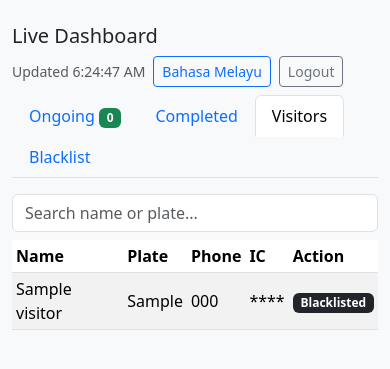
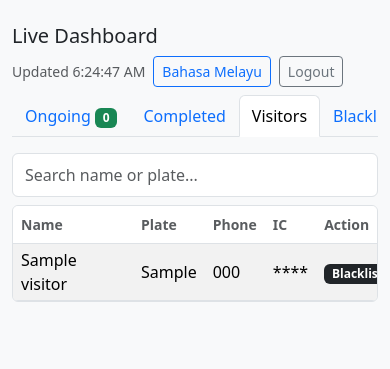
Before and after one commit to rayyanabdrhmn/securepass, a Django app: page /dashboard/ in a window 390 px wide, after a click on "Visitors". Shown: the part 119-488 px from the top of the page. Run offline with Django 5.2, Linux system fonts and the light colour scheme; a user stored in the database is signed in; tables that the repository leaves empty hold one stand-in row (values such as "Sample post"); data that the repository does not hold is empty.

Commit message:
Polish dashboard page
Bigger countdown badges, stronger overstay alerts, tables scroll inside a box on phones, one-line tabs, 40px phone buttons; no behaviour change

```diff
--- a/visitors/templates/visitors/dashboard.html
+++ b/visitors/templates/visitors/dashboard.html
@@ -1,8 +1,60 @@
 {% extends "visitors/base.html" %}
 {% block pagewidth %}page-wide{% endblock %}
+{% block head %}
+<style>
+  /* Numbers that tick or get compared line up instead of jittering */
+  #updated, .visit-meta, .visit-badge, .dash-table td { font-variant-numeric: tabular-nums; }
+
+  /* Overstay alert: the loudest thing on the page */
+  .overstay-alert { border-color: var(--bs-danger); padding: .875rem 1rem; margin-bottom: .5rem; }
+  #alerts:not(:empty) { margin-bottom: 1rem; }
+  .overstay-alert > .fw-bold { flex: 1 1 18rem; overflow-wrap: anywhere; }
+
+  /* Tabs stay on one line; on a narrow phone they scroll sideways instead of wrapping */
+  .dash-tabs {
+    flex-wrap: nowrap; overflow-x: auto; overflow-y: hidden; scrollbar-width: none;
+    border-bottom: 0; box-shadow: inset 0 -1px 0 var(--bs-border-color);
+  }
+  .dash-tabs::-webkit-scrollbar { display: none; }
+  .dash-tabs .nav-link { white-space: nowrap; margin-bottom: 0; }
+  .dash-tabs .nav-link.active { border-bottom-color: var(--bs-body-bg); }
+
+  /* Visit card: plate and name, then the countdown as the card's biggest signal */
+  .visit-title { overflow-wrap: anywhere; }
+  .visit-meta { margin-top: .125rem; }
+  .visit-badge { font-size: 1rem; padding: .375rem .625rem; margin-top: .5rem; }
+  .visit-card.border-danger { outline: 1px solid var(--bs-danger); outline-offset: -2px; }
+
+  /* Tables: a white bordered box that scrolls inside the column on a phone */
+  .tab-pane:has(> .dash-table), #visitors-list:has(> .dash-table) {
+    overflow-x: auto; background: var(--bs-body-bg);
+    border: 1px solid var(--bs-border-color); border-radius: var(--bs-border-radius);
+  }
+  .dash-table { margin-bottom: 0; }
+  .dash-table th {
+    font-size: .875rem; font-weight: 600; color: var(--bs-secondary-color);
+    white-space: nowrap; padding-top: .5rem; padding-bottom: .5rem;
+  }
+  .dash-table th, .dash-table td { padding-left: .75rem; padding-right: .75rem; }
+  .dash-table td { white-space: nowrap; }
+  .dash-table td:first-child { white-space: normal; min-width: 9rem; font-weight: 500; }
+  #tab-blacklist .dash-table td:nth-child(3) { white-space: normal; min-width: 12rem; }
+  #search { min-height: 2.75rem; }
+
+  @media (max-width: 575.98px) {
+    .dash-tabs .nav-link { padding: .5rem .75rem; }
+    /* Thumb-sized buttons on a phone */
+    .visit-actions .btn, .overstay-alert .btn { min-height: 2.5rem; padding-left: .75rem; padding-right: .75rem; display: inline-flex; align-items: center; }
+    .visit-actions { margin-top: .25rem; }
+    /* Tighter cells so the next column peeks in and the table reads as scrollable */
+    .dash-table th, .dash-table td { padding-left: .5rem; padding-right: .5rem; }
+    .dash-table td:first-child { min-width: 7.5rem; }
+  }
+</style>
+{% endblock %}
 {% block content %}
 <div class="d-flex justify-content-between align-items-center flex-wrap gap-2 mb-2">
-  <h5 class="mb-0" data-i18n="title"></h5>
+  <h2 class="h5 mb-0" data-i18n="title"></h2>
   <div class="d-flex align-items-center gap-2">
     <span id="updated" class="small text-muted"></span>
     <button id="langBtn" class="btn btn-sm btn-outline-primary"></button>
@@ -15,7 +67,7 @@
 
 <div id="alerts"></div>
 
-<ul class="nav nav-tabs mb-3">
+<ul class="nav nav-tabs dash-tabs mb-3">
   <li class="nav-item">
     <button class="nav-link active" data-bs-toggle="tab" data-bs-target="#tab-ongoing">
       <span data-i18n="ongoing"></span> <span id="count-ongoing" class="badge bg-success">0</span>
@@ -161,7 +213,7 @@
   }
 
   function makeTable(headers, rows) {
-    const table = el("table", "table table-sm table-striped bg-white align-middle");
+    const table = el("table", "table table-sm table-striped bg-white align-middle dash-table");
     const head = el("tr");
     headers.forEach(h => head.appendChild(el("th", "", h)));
     table.appendChild(el("thead")).appendChild(head);
@@ -193,7 +245,7 @@
     const box = document.getElementById("alerts");
     box.replaceChildren();
     alerts.forEach(a => {
-      const card = el("div", "alert alert-danger d-flex justify-content-between align-items-center flex-wrap gap-2");
+      const card = el("div", "alert alert-danger d-flex justify-content-between align-items-center flex-wrap gap-2 overstay-alert");
       card.appendChild(el("div", "fw-bold", t("alertMsg", {name: a.name, plate: a.plate, limit: a.limit})));
       const btns = el("div", "d-flex gap-1");
       btns.appendChild(callButton(a.name, a.phone, a.tel));
@@ -216,19 +268,19 @@
       return;
     }
     rows.forEach(r => {
-      const card = el("div", "card mb-2");
+      const card = el("div", "card mb-2 visit-card");
       const body = el("div", "card-body py-2");
       const top = el("div", "d-flex justify-content-between flex-wrap gap-2");
 
       const info = el("div");
-      info.appendChild(el("div", "fw-bold", r.plate + "  -  " + r.name));
-      const elapsedEl = el("div", "small text-muted");
+      info.appendChild(el("div", "fw-bold visit-title", r.plate + "  -  " + r.name));
+      const elapsedEl = el("div", "small text-muted visit-meta");
       info.appendChild(elapsedEl);
-      const badge = el("span", "badge");
+      const badge = el("span", "badge visit-badge");
       info.appendChild(badge);
       top.appendChild(info);
 
-      const actions = el("div", "d-flex gap-1 align-items-start");
+      const actions = el("div", "d-flex flex-wrap gap-1 align-items-start visit-actions");
       actions.appendChild(callButton(r.name, r.phone, r.tel));
       const ext = el("button", "btn btn-sm btn-outline-secondary", t("extend"));
       ext.addEventListener("click", () =>
@@ -334,8 +386,8 @@
   // ---------- Live timers (run every second in the browser) ----------
   function setState(tm, state) {
     const c = COLORS[state];
-    tm.card.className = "card mb-2 border-" + c;
-    tm.badge.className = "badge bg-" + c + (state === "warn" ? " text-dark" : "");
+    tm.card.className = "card mb-2 visit-card border-" + c;
+    tm.badge.className = "badge visit-badge bg-" + c + (state === "warn" ? " text-dark" : "");
     tm.fill.className = "progress-bar bg-" + c;
   }
 
```
